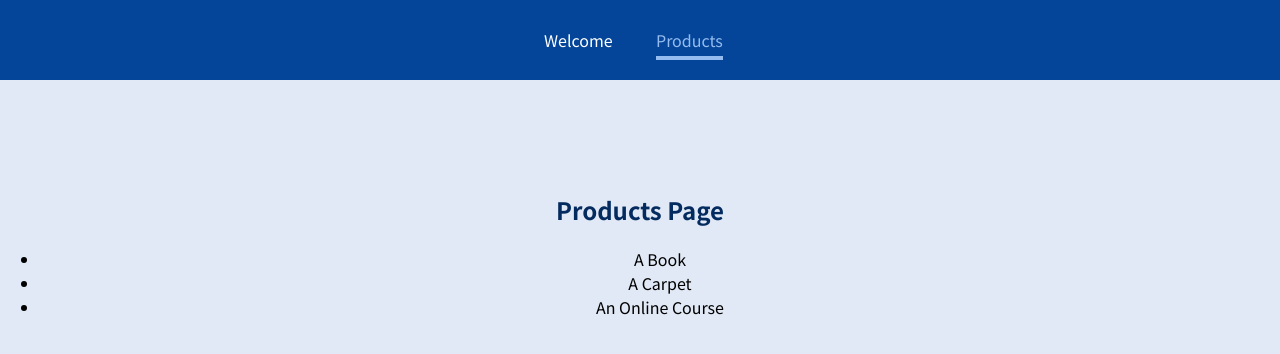
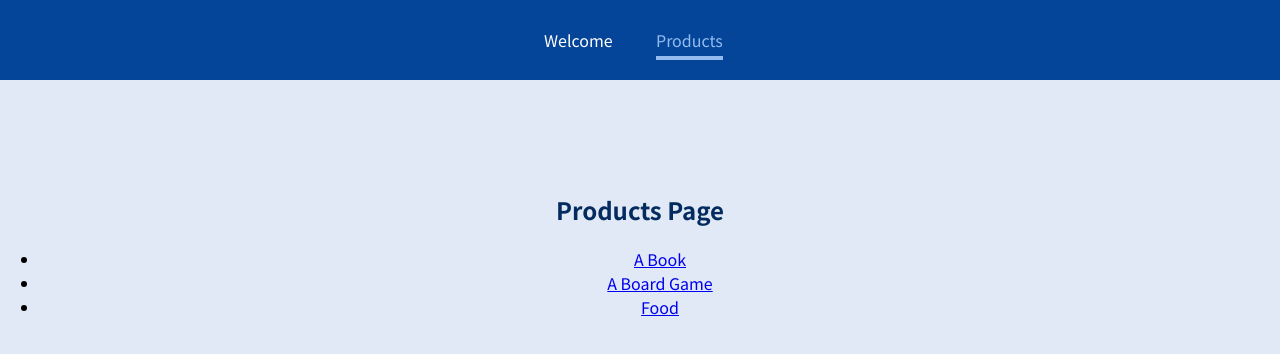
Before and after one commit to mkreive/SpaProject, a React (Create React App) app: page /products in a window 1280 px wide. Shown: the top 354 px of the page. Built offline with nearby package versions, Linux system fonts and the light colour scheme.

Commit message:
:productId

```diff
--- a/src/App.js
+++ b/src/App.js
@@ -14,7 +14,7 @@
                     <Route path="products" element={<Products />} />
                     <Route path="welcome" element={<Welcome />} />
                     <Route
-                        path="product-detail/:productId"
+                        path="products/:productId"
                         element={<ProductDetail />}
                     />
                 </Routes>
--- a/src/pages/ProductDetail.js
+++ b/src/pages/ProductDetail.js
@@ -2,8 +2,6 @@
 
 const ProductDetail = () => {
     const params = useParams();
-
-    console.log(params.productId);
 
     return (
         <section>
--- a/src/pages/Products.js
+++ b/src/pages/Products.js
@@ -1,11 +1,19 @@
+import { Link } from "react-router-dom";
+
 const Products = () => {
     return (
         <section>
             <h1>Products Page</h1>
             <ul>
-                <li>A Book</li>
-                <li>A Carpet</li>
-                <li>An Online Course</li>
+                <li>
+                    <Link to="/products/p1">A Book</Link>
+                </li>
+                <li>
+                    <Link to="/products/p2">A Board Game</Link>
+                </li>
+                <li>
+                    <Link to="/products/p3">Food</Link>
+                </li>
             </ul>
         </section>
     );
```
Also changed, not shown: 1 other file (tests, documents, lock files or other folders).
